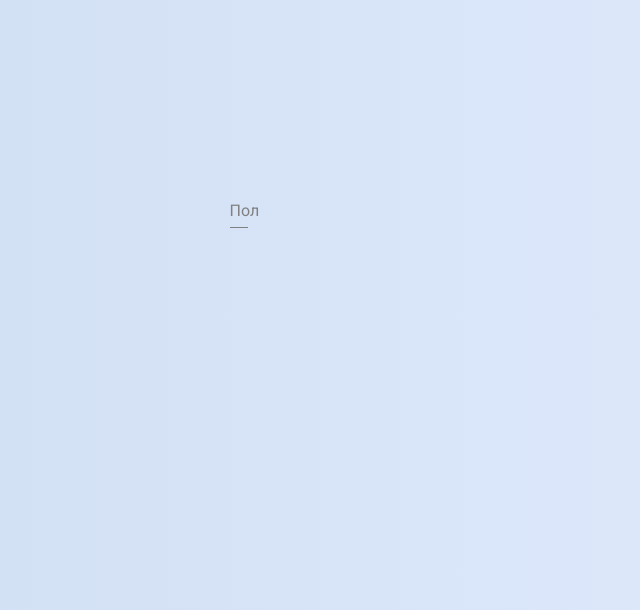
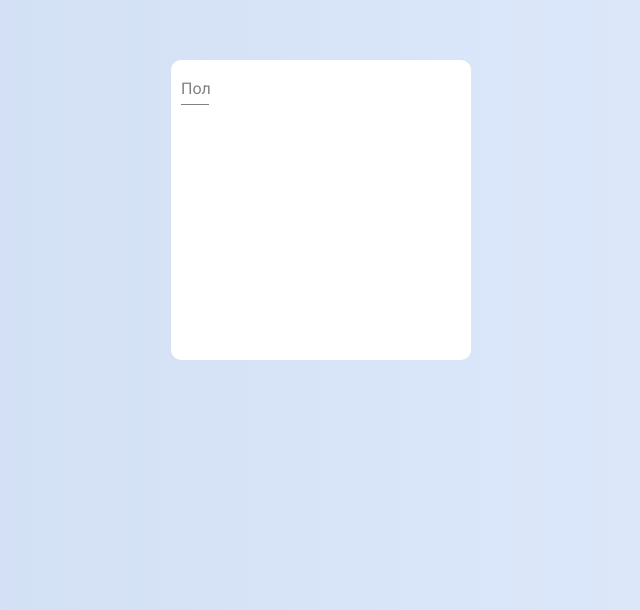
Before and after one commit to dvnikolaev/vue-clients-form, a Vue app: page / in a window 1280 px wide. Shown: the part 190-800 px from the top of the page, without its empty margins (319-959 px from the left). Built offline with nearby package versions, Linux system fonts and the light colour scheme.

Commit message:
feat: add multiple props

```diff
--- a/src/components/TheForm.vue
+++ b/src/components/TheForm.vue
@@ -2,7 +2,7 @@
   <div class="form__wrapper">
     <form @submit.prevent="">
       <!-- <TheInput :label="'Имя'" /> -->
-      <TheSelect :data="gender" label="Пол"/>
+      <TheSelect :optionValues="gender" label="Пол" :multiple="true"/>
     </form>
   </div>
 </template>
@@ -27,3 +27,13 @@ export default {
   }
 }
 </script>
+
+<style lang="scss">
+  .form__wrapper {
+    background-color: white;
+    border-radius: 10px;
+    height: 300px;
+    width: 300px;
+    padding: 10px;
+  }
+</style>
```
